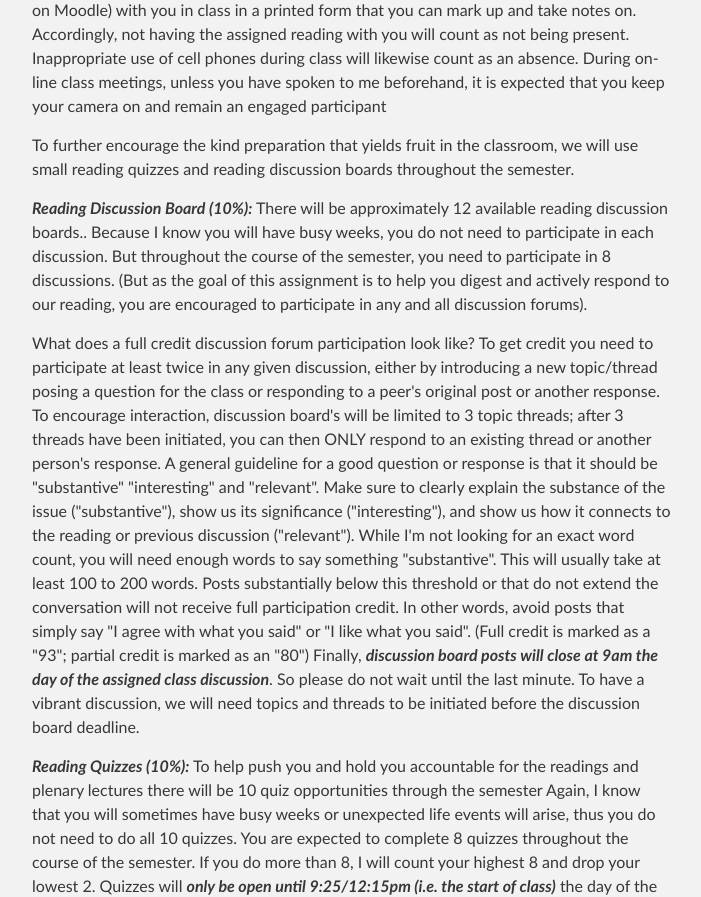
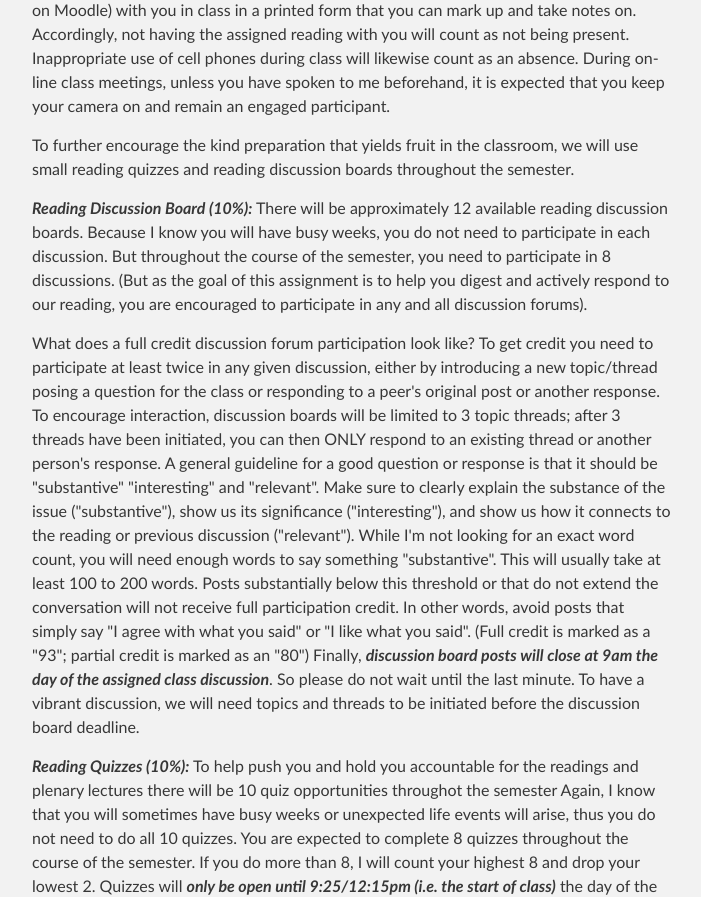
Before and after one commit to jeffreycwitt/jeffreycwitt.github.io, a Jekyll site: the page built from teaching/MedievalWorld.html, in a window 1280 px wide and 1400 px high, scrolled down 1994 px. Shown: the part 380-1277 px from the top of the window, without its empty margins (288-989 px from the left). Built offline with Jekyll 4.4.1, drawn with Linux system fonts in a browser that asks for light colours; some of the changed text lies outside the part shown.

Commit message:
syllabi proofing corrections

```diff
--- a/teaching/MedievalWorld.html
+++ b/teaching/MedievalWorld.html
@@ -157,7 +157,7 @@ title:  Medieval World
 
                will likewise count as an absence. During on-line class meetings,
                unless you have spoken to me beforehand,
-               it is expected that you keep your camera on and remain an engaged participant
+               it is expected that you keep your camera on and remain an engaged participant.
 
             </p>
 
@@ -169,7 +169,7 @@ title:  Medieval World
 
             <p>
                <em style="font-weight: bold; text-decoration: none;">Reading Discussion Board (10%):</em>
-               There will be approximately 12 available reading discussion boards..
+               There will be approximately 12 available reading discussion boards.
                Because I know you will have busy weeks,
                you do not need to participate in each discussion. But throughout the course of the
                semester,
@@ -185,7 +185,7 @@ title:  Medieval World
                To get credit you need to participate at least twice in any given discussion,
                either by introducing a new topic/thread posing a question for the class
                or responding to a peer's original post or another response.
-               To encourage interaction, discussion board's will be limited to 3 topic threads;
+               To encourage interaction, discussion boards will be limited to 3 topic threads;
                after 3 threads have been initiated, you can then ONLY respond to an existing thread
                or
                another person's response.
@@ -211,7 +211,7 @@ title:  Medieval World
             <p>
                <em style="font-weight: bold; text-decoration: none;">Reading Quizzes (10%):</em>
                To help push you and hold you accountable for the readings and plenary lectures
-               there will be 10 quiz opportunities through the semester
+               there will be 10 quiz opportunities throughot the semester
                Again, I know that you will sometimes have busy weeks or unexpected life events will
                arise,
                thus you do not need to do all 10 quizzes. You are expected to complete 8 quizzes
```
Also changed, not shown: other parts of teaching/MedievalWorld.html (+3 -4 lines), teaching/PoliticsAndSociety.html (+5 -5 lines).
